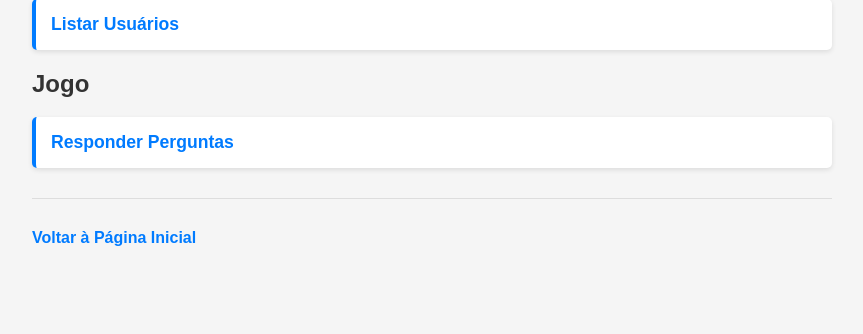
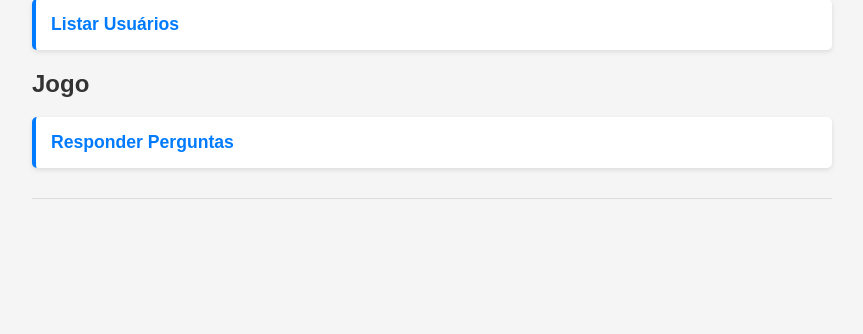
Before and after one commit to MarceloViniciusdosSantos/3DAW, a PHP site: page /Admin.php in a window 1280 px wide. Shown: the part 451-785 px from the top of the page, without its empty margins (208-1071 px from the left). Run offline with PHP 8.4, Linux system fonts and the light colour scheme.

Commit message:
Add files via upload
Retirando o botão "Retornar a tela principal", resíduo do começo do projeto

```diff
--- a/AV1DAW/Admin.php
+++ b/AV1DAW/Admin.php
@@ -99,6 +99,5 @@ $mensagem = isset($_GET['mensagem']) ? $_GET['mensagem'] : "";
 
     <hr>
 
-    <p><a href="index.php">Voltar à Página Inicial</a></p>
 </body>
 </html>
```
